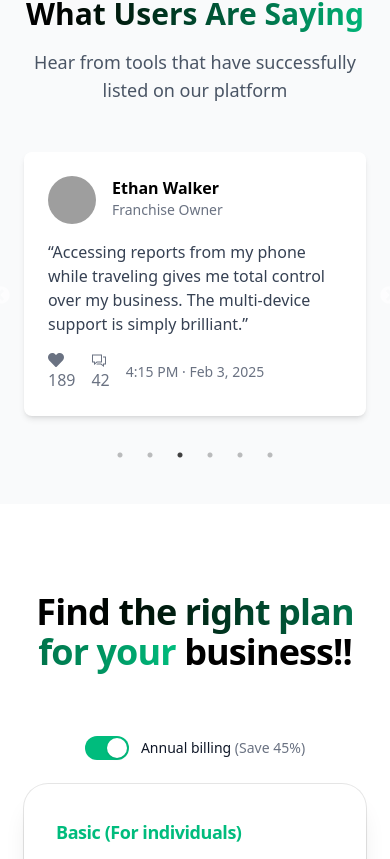
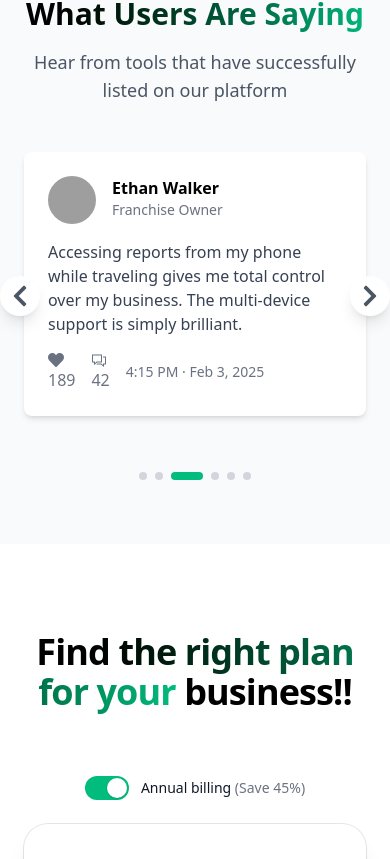
Before and after one commit to Shammi-Akhter/FlowPOS, a React (Vite) app: page / in a window 390 px wide. Shown: the part 4525-5384 px from the top of the page. Built offline with nearby package versions, Linux system fonts and the light colour scheme; grey boxes are pictures that could not be loaded.

Commit message:
Responsive testing

```diff
--- a/src/Components/Testimonial.tsx
+++ b/src/Components/Testimonial.tsx
@@ -1,7 +1,6 @@
-import React from "react";
-import { FaHeart } from "react-icons/fa";
+import React, { useState, useEffect } from "react";
+import { FaHeart, FaChevronLeft, FaChevronRight } from "react-icons/fa";
 import { LiaComments } from "react-icons/lia";
-import Slider from "react-slick";
 
 interface Testimonial {
   name: string;
@@ -18,7 +17,7 @@ const testimonials: Testimonial[] = [
     name: "Sofia Alvarez",
     username: "Boutique Shop Owner",
     image: "https://randomuser.me/api/portraits/women/6.jpg",
-    message: "“Their support team is outstanding. Whenever we had questions, they responded instantly. It feels like having a tech partner, not just a product.”",
+    message: "Their support team is outstanding. Whenever we had questions, they responded instantly. It feels like having a tech partner, not just a product.",
     likes: 143,
     comments: 24,
     time: "3:42 PM · Feb 12, 2025",
@@ -27,7 +26,7 @@ const testimonials: Testimonial[] = [
     name: "Daniel Kim",
     username: "Bakery Ownere",
     image: "https://randomuser.me/api/portraits/men/24.jpg",
-    message: "“The cloud backup feature saved us when our local data was lost. Knowing everything is securely stored online gives me real peace of mind.”",
+    message: "The cloud backup feature saved us when our local data was lost. Knowing everything is securely stored online gives me real peace of mind.",
     likes: 217,
     comments: 53,
     time: "11:28 AM · Jan 29, 2025",
@@ -36,7 +35,7 @@ const testimonials: Testimonial[] = [
     name: "Ethan Walker",
     username: "Franchise Owner",
     image: "https://randomuser.me/api/portraits/men/54.jpg",
-    message: "“Accessing reports from my phone while traveling gives me total control over my business. The multi-device support is simply brilliant.”",
+    message: "Accessing reports from my phone while traveling gives me total control over my business. The multi-device support is simply brilliant.",
     likes: 189,
     comments: 42,
     time: "4:15 PM · Feb 3, 2025",
@@ -45,7 +44,7 @@ const testimonials: Testimonial[] = [
     name: "Emma Johansson",
     username: "Restaurant Manage",
     image: "https://randomuser.me/api/portraits/women/53.jpg",
-    message: "“I love how intuitive the dashboard is. Even new employees learn it in minutes. It keeps our restaurant operations running smoothly every day.”",
+    message: "I love how intuitive the dashboard is. Even new employees learn it in minutes. It keeps our restaurant operations running smoothly every day.",
     likes: 167,
     comments: 36,
     time: "2:10 PM · Jan 18, 2025",
@@ -54,7 +53,7 @@ const testimonials: Testimonial[] = [
     name: "Isabella Carter",
     username: "Retail Store Manager",
     image: "https://randomuser.me/api/portraits/women/43.jpg",
-    message: "“We switched from manual billing to this platform, and it’s been a game-changer. Real-time reports help us track sales and inventory effortlessly.”",
+    message: "We switched from manual billing to this platform, and it's been a game-changer. Real-time reports help us track sales and inventory effortlessly.",
     likes: 201,
     comments: 47,
     time: "10:23 AM · Feb 8, 2025",
@@ -63,7 +62,7 @@ const testimonials: Testimonial[] = [
     name: "Lucas Moretti",
     username: "Café Owner",
     image: "https://randomuser.me/api/portraits/men/62.jpg",
-    message: "“This POS system completely transformed how we handle orders and payments. Our service is faster, and staff productivity has gone up significantly!”",
+    message: "This POS system completely transformed how we handle orders and payments. Our service is faster, and staff productivity has gone up significantly!",
     likes: 175,
     comments: 31,
     time: "1:35 PM · Jan 22, 2025",
@@ -71,26 +70,55 @@ const testimonials: Testimonial[] = [
 ];
 
 const TestimonialsCarousel: React.FC = () => {
-  const settings = {
-    dots: true,
-    infinite: true,
-    speed: 500,
-    slidesToShow: 3,
-    slidesToScroll: 1,
-    arrows: true,
-    autoplay: true,
-    autoplaySpeed: 3000,
-    responsive: [
-      {
-        breakpoint: 1024,
-        settings: { slidesToShow: 2 },
-      },
-      {
-        breakpoint: 768,
-        settings: { slidesToShow: 1 },
-      },
-    ],
+  // State to track current slide index
+  const [currentIndex, setCurrentIndex] = useState(0);
+  // State to track how many slides to show based on screen size
+  const [slidesToShow, setSlidesToShow] = useState(3);
+
+  // Detect screen size and update slidesToShow
+  // Mobile: 1 slide, Tablet: 2 slides, Desktop: 3 slides
+  useEffect(() => {
+    const handleResize = () => {
+      if (window.innerWidth < 768) {
+        setSlidesToShow(1); // Mobile
+      } else if (window.innerWidth < 1024) {
+        setSlidesToShow(2); // Tablet
+      } else {
+        setSlidesToShow(3); // Desktop/Laptop
+      }
     };
+
+    handleResize(); // Initial check
+    window.addEventListener("resize", handleResize);
+    return () => window.removeEventListener("resize", handleResize);
+  }, []);
+
+  // Auto-play: move to next slide every 3 seconds
+  useEffect(() => {
+    const interval = setInterval(() => {
+      handleNext();
+    }, 3000);
+    return () => clearInterval(interval);
+  }, [currentIndex, slidesToShow]);
+
+  // Navigate to previous slide
+  const handlePrev = () => {
+    setCurrentIndex((prev) => {
+      const newIndex = prev - 1;
+      return newIndex < 0 ? testimonials.length - slidesToShow : newIndex;
+    });
+  };
+
+  // Navigate to next slide
+  const handleNext = () => {
+    setCurrentIndex((prev) => {
+      const newIndex = prev + 1;
+      return newIndex > testimonials.length - slidesToShow ? 0 : newIndex;
+    });
+  };
+
+  // Calculate total number of dots
+  const totalDots = testimonials.length - slidesToShow + 1;
 
   return (
     <div className="py-16 bg-gray-50">
@@ -104,10 +132,32 @@ const TestimonialsCarousel: React.FC = () => {
           </p>
         </div>
 
+        {/* Carousel Container */}
+        <div className="relative">
+          {/* Previous Button */}
+          <button
+            onClick={handlePrev}
+            className="absolute left-0 top-1/2 -translate-y-1/2 -translate-x-4 z-10 bg-white rounded-full p-2 shadow-lg hover:bg-gray-100 transition-colors"
+            aria-label="Previous"
+          >
+            <FaChevronLeft className="w-6 h-6 text-gray-600" />
+          </button>
 
-        <Slider {...settings}>
+          {/* Slides Wrapper with overflow hidden */}
+          <div className="overflow-hidden">
+            {/* Slides Container - translates based on currentIndex */}
+            <div
+              className="flex transition-transform duration-500 ease-in-out"
+              style={{
+                transform: `translateX(-${currentIndex * (100 / slidesToShow)}%)`,
+              }}
+            >
+              {/* Map through testimonials */}
               {testimonials.map((t, index) => (
-            <div key={index} className="px-2">
+                <div
+                  key={index}
+                  className="w-full md:w-1/2 lg:w-1/3 flex-shrink-0 px-2"
+                >
                   <div className="p-6 bg-white rounded-lg shadow-md transition-transform hover:shadow-lg hover:-translate-y-1">
                     <div className="flex items-start mb-4">
                       <div className="flex-shrink-0 mr-4">
@@ -124,14 +174,45 @@ const TestimonialsCarousel: React.FC = () => {
                     </div>
                     <p className="text-gray-700">{t.message}</p>
                     <div className="flex items-center mt-4 text-gray-500">
-                  <span className="mr-4"><FaHeart /> {t.likes}</span>
-                  <span className="mr-4"><LiaComments /> {t.comments}</span>
+                      <span className="mr-4">
+                        <FaHeart /> {t.likes}
+                      </span>
+                      <span className="mr-4">
+                        <LiaComments /> {t.comments}
+                      </span>
                       <span className="text-sm">{t.time}</span>
                     </div>
                   </div>
                 </div>
               ))}
-        </Slider>
+            </div>
+          </div>
+
+          {/* Next Button */}
+          <button
+            onClick={handleNext}
+            className="absolute right-0 top-1/2 -translate-y-1/2 translate-x-4 z-10 bg-white rounded-full p-2 shadow-lg hover:bg-gray-100 transition-colors"
+            aria-label="Next"
+          >
+            <FaChevronRight className="w-6 h-6 text-gray-600" />
+          </button>
+        </div>
+
+        {/* Dots Navigation */}
+        <div className="flex justify-center mt-8 gap-2">
+          {Array.from({ length: totalDots }).map((_, index) => (
+            <button
+              key={index}
+              onClick={() => setCurrentIndex(index)}
+              className={`w-2 h-2 rounded-full transition-all ${
+                currentIndex === index
+                  ? "bg-emerald-500 w-8"
+                  : "bg-gray-300 hover:bg-gray-400"
+              }`}
+              aria-label={`Go to slide ${index + 1}`}
+            />
+          ))}
+        </div>
       </div>
     </div>
   );
--- a/src/Pages/Login.tsx
+++ b/src/Pages/Login.tsx
@@ -3,7 +3,7 @@ import { Link } from "react-router-dom";
 
 const Login = () => {
     return (
-        <div className='bg-white dark:bg-gray-800'>
+        <div className='bg-white '>
             <div className=" container mx-auto flex justify-center items-center w-screen h-screen p-5">
                 <div className="flex flex-col lg:flex-row w-full min-h-screen">
                     <div className="hidden lg:flex lg:w-1/2 bg-gradient-to-tr from-black  to-emerald-700 justify-center items-center relative overflow-hidden">
--- a/src/Pages/Register.tsx
+++ b/src/Pages/Register.tsx
@@ -3,7 +3,7 @@ import { Link } from "react-router-dom";
 
 const Register = () => {
     return (
-        <div className='bg-white dark:bg-gray-800'>
+        <div className='bg-white '>
             <div className=" container mx-auto flex justify-center items-center w-screen h-screen p-5">
                 <div className="flex flex-col lg:flex-row w-full min-h-screen">
                     <div className="hidden lg:flex lg:w-1/2 bg-gradient-to-tr from-black  to-emerald-700 justify-center items-center relative overflow-hidden">
```
Also changed, not shown: src/Components/Pricing.tsx (+31 -31 lines), src/Components/Services.tsx (+4 -4 lines), src/Pages/NotFound.tsx (+0 -8 lines). Lines whose indentation alone changed are shown as unchanged.
